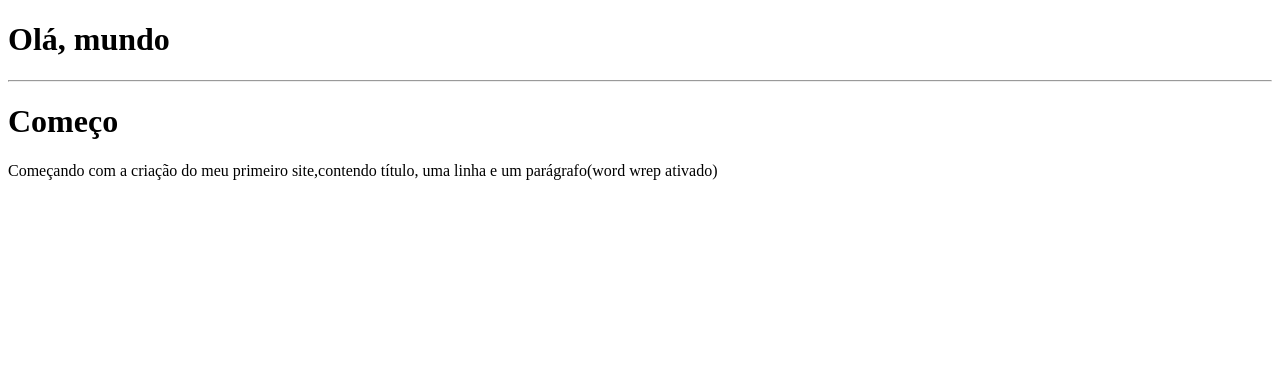
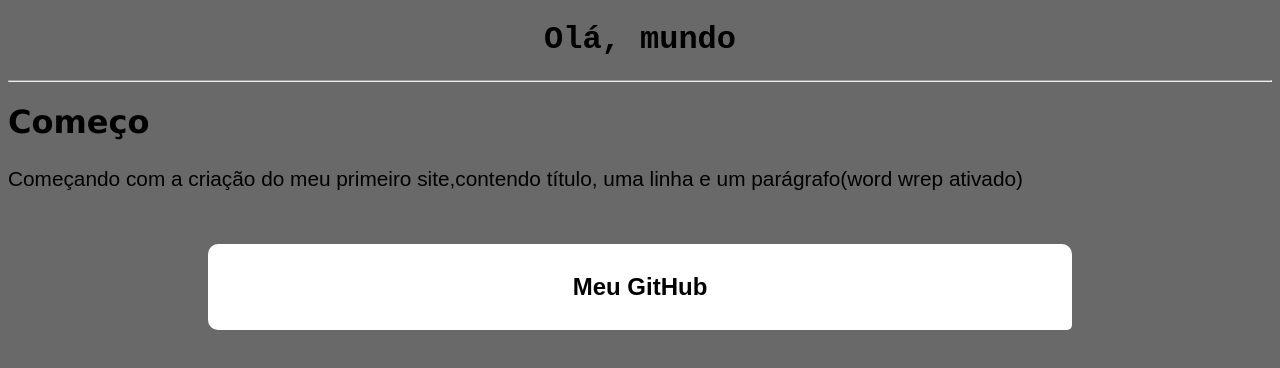
Before and after one commit to Marlondarocha/html-e-css, a plain HTML site: page exercicios/ex001/index.html in a window 1280 px wide. Drawn offline with Linux system fonts and the light colour scheme.

Commit message:
Treinando css

```diff
--- a/exercicios/ex001/index.html
+++ b/exercicios/ex001/index.html
@@ -5,11 +5,64 @@
     <meta http-equiv="X-UA-Compatible" content="IE=edge">
     <meta name="viewport" content="width=device-width, initial-scale=1.0">
     <title>Primeiro site</title>
+    <style>
+        body {
+            background-color: dimgray;
+        }
+
+        h1#principal {
+            font-family: 'Courier New', Courier, monospace;
+            text-align: center;
+        }
+
+        h1 {
+            font-family: Verdana, Geneva, Tahoma, sans-serif;
+        }
+
+        p {
+            font-family: Arial, Helvetica, sans-serif;
+            font-size: 1.3em;
+            line-height: 1.5em;
+        }
+
+        footer {
+            background-color: white;
+            text-align: center;
+            padding: 1px;
+            margin-top: 50px;
+            margin-left: 200px;
+            margin-right: 200px;
+            border-radius: 10px 10px 5px;
+            color: black;
+        }
+
+        footer p {
+            font-size: 1.5em;
+        }
+
+        a {
+            text-decoration: none;
+            color: black;
+        }
+
+        a:hover {
+            text-decoration: underline;
+        }
+
+        a:active {
+            color: dimgray;
+        }
+    </style>
 </head>
 <body>
-    <h1>Olá, mundo</h1>
+    <h1 id="principal">Olá, mundo</h1>
     <hr>
     <h1>Começo</h1>
     <p>Começando com a criação do meu primeiro site,contendo título, uma linha e um parágrafo(word wrep ativado)</p>
+    <footer>
+        <p>
+            <a href="https://github.com/Marlondarocha" target="_blank"><strong>Meu GitHub</strong></a>
+        </p>
+    </footer>
 </body>
 </html>
```
